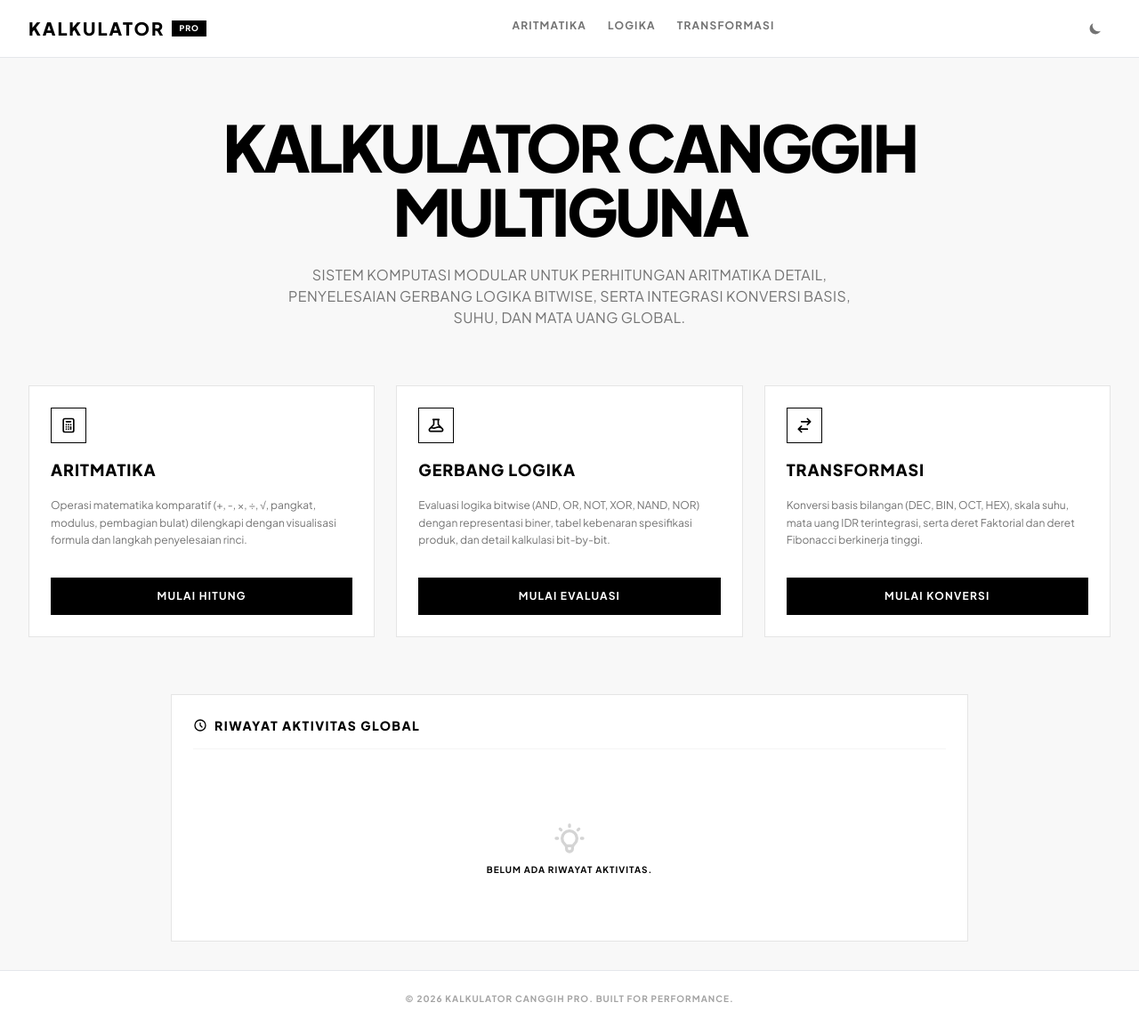
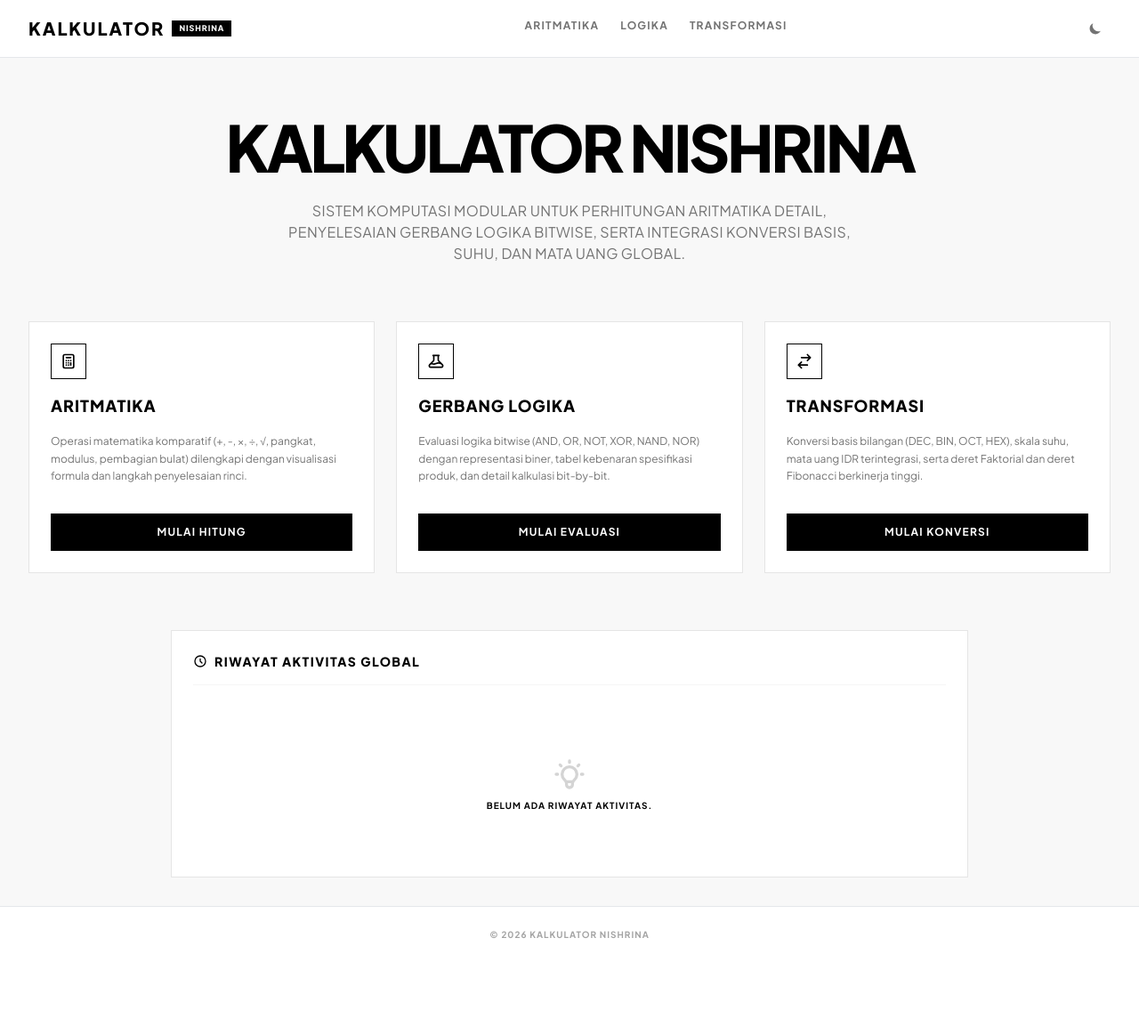
Before and after one commit to hasnaarin/kalkulator, a Flask app: page / in a window 1280 px wide. Shown: the whole page at 89% size. After the commit the page ends 1054 px from the top, so only its background shows below. Run offline with Flask 3, Linux system fonts and the light colour scheme; some libraries are stand-ins or nearby versions.

Commit message:
branding penyesuaian nama menjadi Kalkulator NISHRINA

```diff
--- a/app/templates/base.html
+++ b/app/templates/base.html
@@ -30,7 +30,7 @@
                 <div class="flex items-center">
                     <a href="/" class="flex items-center space-x-2">
                         <span class="text-xl font-black tracking-widest uppercase">Kalkulator</span>
-                        <span class="px-2 py-0.5 text-[9px] font-black uppercase tracking-widest bg-black text-white dark:bg-white dark:text-black">Pro</span>
+                        <span class="px-2 py-0.5 text-[9px] font-black uppercase tracking-widest bg-black text-white dark:bg-white dark:text-black">NISHRINA</span>
                     </a>
                 </div>
                 <nav class="hidden md:flex items-center space-x-6">
@@ -92,7 +92,7 @@
 
     <footer class="bg-white dark:bg-[#121212] border-t border-gray-200 dark:border-neutral-800 py-6 mt-auto">
         <div class="max-w-7xl mx-auto px-4 text-center text-[10px] font-bold tracking-widest text-neutral-400 dark:text-neutral-500 uppercase">
-            &copy; 2026 Kalkulator Canggih Pro. Built for Performance.
+            &copy; 2026 Kalkulator NISHRINA
         </div>
     </footer>
 
--- a/app/templates/index.html
+++ b/app/templates/index.html
@@ -6,7 +6,7 @@
 <div class="space-y-16">
     <div class="text-center max-w-4xl mx-auto space-y-6 pt-8">
         <h1 class="text-4xl md:text-6xl lg:text-7xl font-black uppercase tracking-tighter leading-none">
-            Kalkulator Canggih Multiguna
+            Kalkulator NISHRINA
         </h1>
         <p class="text-sm md:text-base text-neutral-500 dark:text-neutral-400 max-w-2xl mx-auto tracking-wide leading-relaxed uppercase">
             Sistem komputasi modular untuk perhitungan aritmatika detail, penyelesaian gerbang logika bitwise, serta integrasi konversi basis, suhu, dan mata uang global.
--- a/app/templates/transform.html
+++ b/app/templates/transform.html
@@ -1,6 +1,6 @@
 {% extends "base.html" %}
 
-{% block title %}Transformasi & Konversi Bilangan - Kalkulator Canggih{% endblock %}
+{% block title %}Transformasi & Konversi Bilangan - Kalkulator NISHRINA{% endblock %}
 
 {% block content %}
 <div class="grid grid-cols-1 lg:grid-cols-3 gap-8">
```
